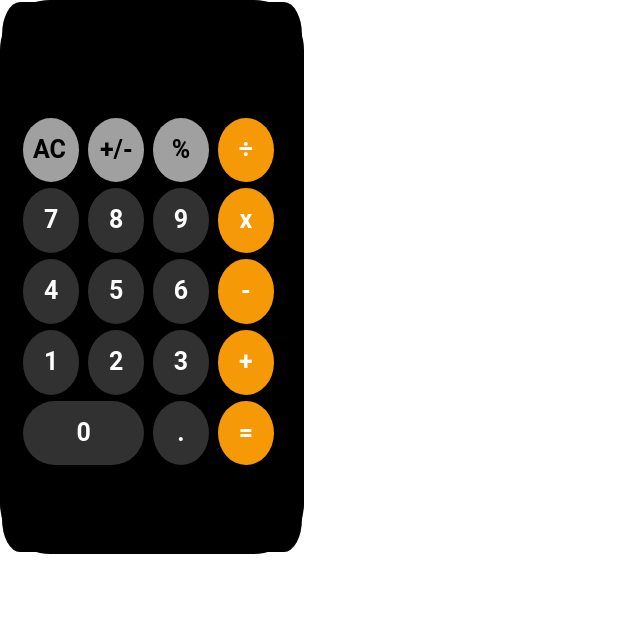
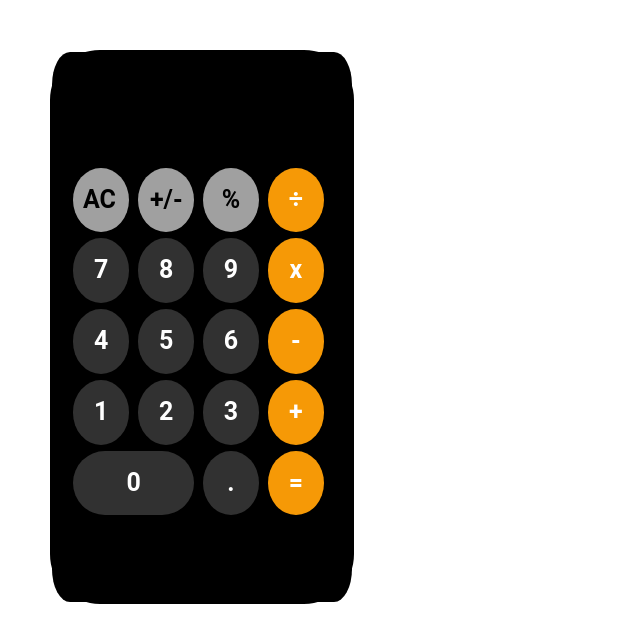
Before and after one commit to robert2236/calculadora-html-css-js, a plain HTML site: page index.html in a window 1280 px wide. Shown: the whole page, without its empty margins (0-640 px from the left). Drawn offline with Linux system fonts and the light colour scheme.

Commit message:
posicionando calculadora

```diff
--- a/styles/style.css
+++ b/styles/style.css
@@ -7,7 +7,7 @@ html {
   display: flex;
   height: 55rem;
   width: 30rem;
-  margin: 5rem, 0rem, 5rem, 50rem;
+  margin: 5rem 0rem 5rem 5rem;
   border: 2px, solid, black;
   border-radius: 5em;
 }
```
